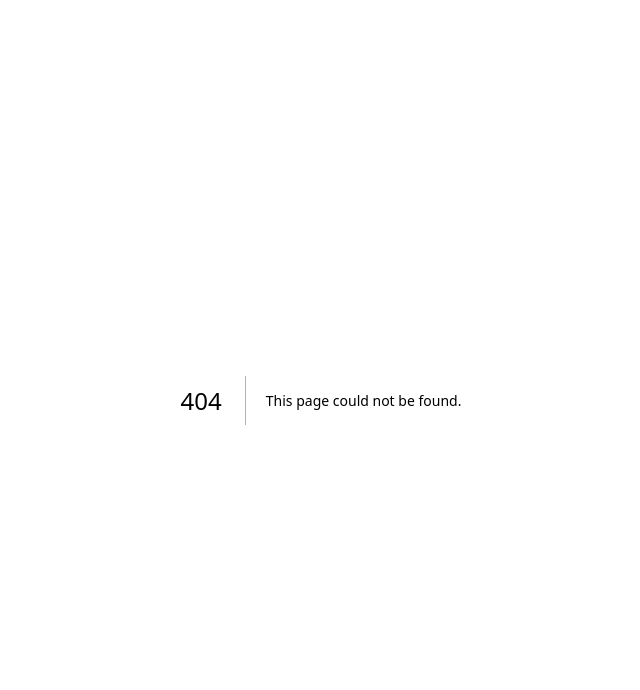
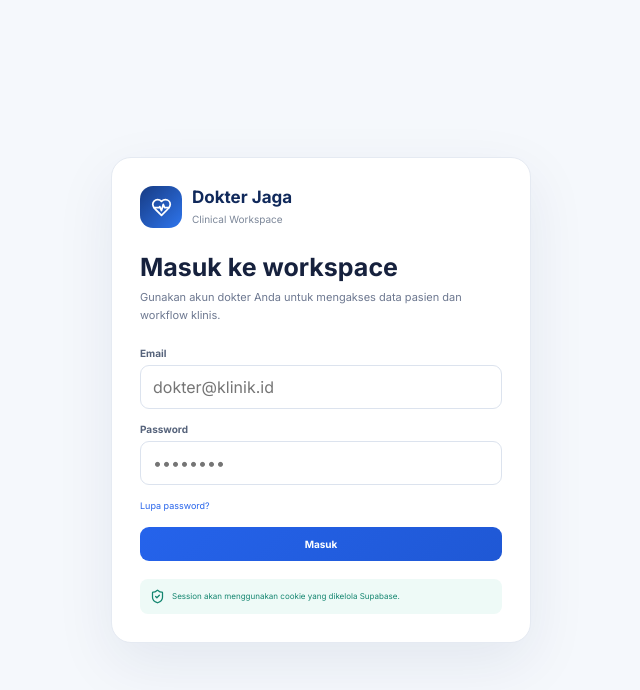
Before and after one commit to dwimakdasarimd-star/dokter-jaga-id, a Next.js app: page /login in a window 1280 px wide. Before the commit this address had no page. Shown: the top 690 px of the page, without its empty margins (319-959 px from the left). Built offline with nearby package versions, Linux system fonts and the light colour scheme.

Commit message:
feat: add supabase login page

```diff
--- /dev/null
+++ b/app/login/page.tsx
@@ -0,0 +1,50 @@
+"use client";
+
+import { FormEvent, useState } from "react";
+import { createClient } from "@/lib/supabase/client";
+import { HeartPulse, Loader2, ShieldCheck } from "lucide-react";
+
+export default function LoginPage() {
+  const [email, setEmail] = useState("");
+  const [password, setPassword] = useState("");
+  const [loading, setLoading] = useState(false);
+  const [error, setError] = useState("");
+  const [message, setMessage] = useState("");
+
+  async function submit(e: FormEvent) {
+    e.preventDefault();
+    setLoading(true); setError(""); setMessage("");
+    const supabase = createClient();
+    const { error } = await supabase.auth.signInWithPassword({ email, password });
+    if (error) setError(error.message);
+    else window.location.href = "/";
+    setLoading(false);
+  }
+
+  async function reset() {
+    setError(""); setMessage("");
+    if (!email) { setError("Masukkan email dokter terlebih dahulu."); return; }
+    const supabase = createClient();
+    const { error } = await supabase.auth.resetPasswordForEmail(email, { redirectTo: `${window.location.origin}/auth/callback?next=/settings` });
+    if (error) setError(error.message); else setMessage("Link reset password telah dikirim bila email terdaftar.");
+  }
+
+  return <main style={{minHeight:"100vh",display:"grid",placeItems:"center",padding:24,background:"#f5f8fc"}}>
+    <section style={{width:"min(420px,100%)",background:"#fff",border:"1px solid #e5eaf2",borderRadius:20,padding:28,boxShadow:"0 20px 60px rgba(16,41,91,.08)"}}>
+      <div style={{display:"flex",alignItems:"center",gap:10,marginBottom:24}}><div style={{width:42,height:42,borderRadius:13,display:"grid",placeItems:"center",background:"linear-gradient(135deg,#173b83,#2e75ed)",color:"#fff"}}><HeartPulse size={21}/></div><div><b style={{display:"block",fontSize:17,color:"#10295b"}}>Dokter Jaga</b><span style={{fontSize:10,color:"#7c8799"}}>Clinical Workspace</span></div></div>
+      <h1 style={{fontSize:25,color:"#16213d",margin:"0 0 7px"}}>Masuk ke workspace</h1>
+      <p style={{fontSize:11,color:"#6d7890",lineHeight:1.6,margin:"0 0 22px"}}>Gunakan akun dokter Anda untuk mengakses data pasien dan workflow klinis.</p>
+      <form onSubmit={submit}>
+        <label style={{display:"block",fontSize:10,fontWeight:700,color:"#56637b",marginBottom:6}}>Email</label>
+        <input value={email} onChange={e=>setEmail(e.target.value)} type="email" required placeholder="dokter@klinik.id" style={{width:"100%",padding:"11px 12px",border:"1px solid #dce3ee",borderRadius:9,outline:0,marginBottom:14}}/>
+        <label style={{display:"block",fontSize:10,fontWeight:700,color:"#56637b",marginBottom:6}}>Password</label>
+        <input value={password} onChange={e=>setPassword(e.target.value)} type="password" required placeholder="••••••••" style={{width:"100%",padding:"11px 12px",border:"1px solid #dce3ee",borderRadius:9,outline:0,marginBottom:8}}/>
+        <button type="button" onClick={reset} style={{border:0,background:"none",padding:0,fontSize:9,color:"#2563eb",cursor:"pointer",marginBottom:16}}>Lupa password?</button>
+        {error && <div style={{padding:10,borderRadius:8,background:"#fff1f2",color:"#b42318",fontSize:9,marginBottom:10}}>{error}</div>}
+        {message && <div style={{padding:10,borderRadius:8,background:"#ecfdf5",color:"#087f5b",fontSize:9,marginBottom:10}}>{message}</div>}
+        <button disabled={loading} style={{width:"100%",border:0,borderRadius:9,padding:11,background:"linear-gradient(135deg,#2563eb,#1f58d5)",color:"#fff",fontWeight:700,fontSize:10,cursor:loading?"wait":"pointer",display:"flex",justifyContent:"center",alignItems:"center",gap:7}}>{loading&&<Loader2 size={14} className="spin"/>}{loading?"Memproses…":"Masuk"}</button>
+      </form>
+      <div style={{display:"flex",gap:7,alignItems:"center",marginTop:18,padding:10,borderRadius:8,background:"#eefaf7",color:"#13856f",fontSize:8}}><ShieldCheck size={15}/><span>Session akan menggunakan cookie yang dikelola Supabase.</span></div>
+    </section>
+  </main>;
+}
```
